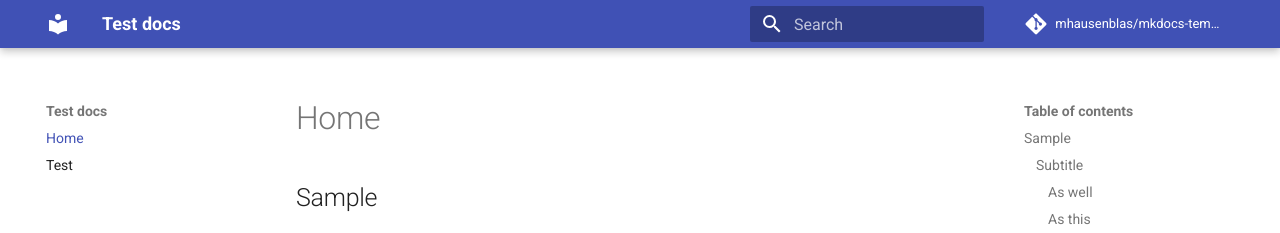
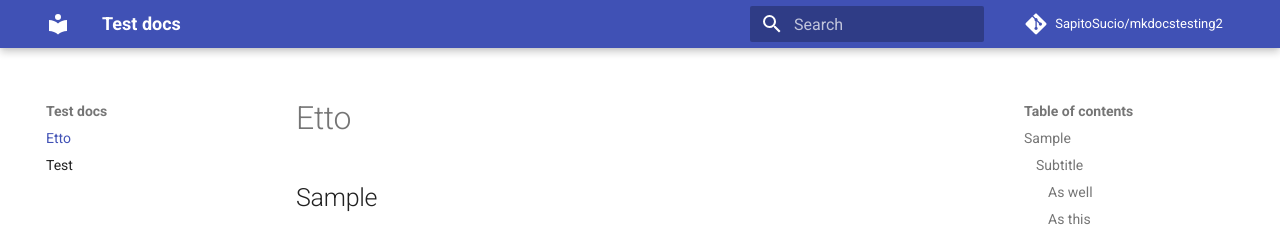
Before and after one commit to llchrisll/ROTPDocs, an MkDocs documentation site: the page built from docs/index.md, in a window 1280 px wide and 1071 px high. Shown: the top 233 px of the window. Built offline with MkDocs 1.6.1 and Material for MkDocs 9.7.7, drawn with Linux system fonts in a browser that asks for light colours; comment, search, counter and statistics services are not loaded.

Commit message:
Update mkdocs.yml

```diff
--- a/mkdocs.yml
+++ b/mkdocs.yml
@@ -3,10 +3,10 @@ site_description: 'A docs test'
 site_author: 'Michael Hausenblas'
 docs_dir: docs/
 site_dir: _site/
-repo_name: 'mhausenblas/mkdocs-template'
+repo_name: 'SapitoSucio/mkdocstesting2'
 repo_url: 'https://github.com/mhausenblas/mkdocs-template'
 nav:
-    - Home: index.md
+    - Etto: index.md
     - Test: test2.md
 theme:
   name: 'material'
```
